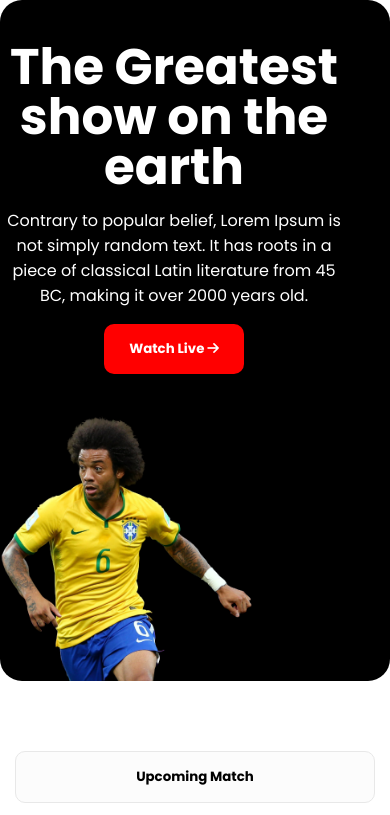
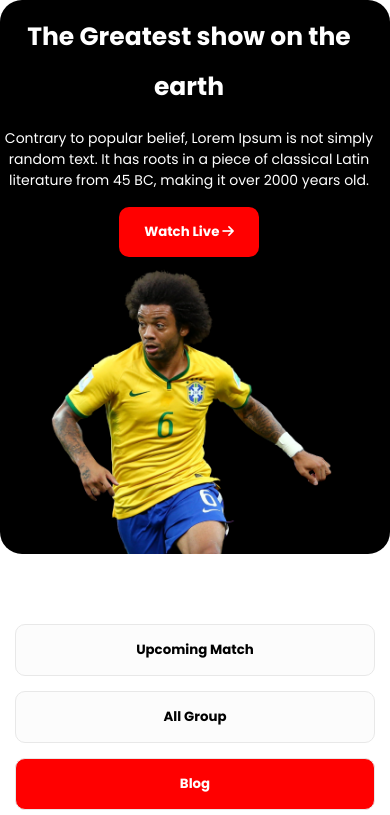
Before and after one commit to Parvez-hasan/fifa-word-cup, a plain HTML site: page index.html in a window 390 px wide. Shown: the top 815 px of the page. Drawn offline with Linux system fonts and the light colour scheme.

Commit message:
responsive same edit

```diff
--- a/style/style.css
+++ b/style/style.css
@@ -158,10 +158,21 @@ line-height: 50px;
         flex-direction: column;
         text-align: center;
     }
+    .bannar-left{
+        padding: 12px;
+    }
+    .bannar-left h2{
+        font-size: 25px;
+font-weight: 700;
+    }
+    .bannar-left p{
+        font-size: 14px;
+font-weight: 400;
+    }
     .bannar-right img{
-    width: 253px;
-height: 265px;
-margin-left: ;
+    width: 283px;
+height: 285px;
+margin-left: 50px ;
 
 }
 .bannar .bannar-left{
@@ -169,7 +180,7 @@ margin-left: ;
 }
 .upcoming-match-right{
     grid-template-columns: repeat(1, 1fr);
-    padding: 5px;
+    padding: 10px;
 }
 .upcoming-match-laft{
     flex-direction: column;
```
